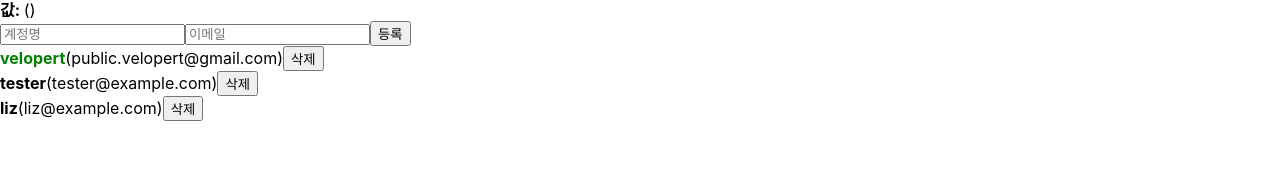
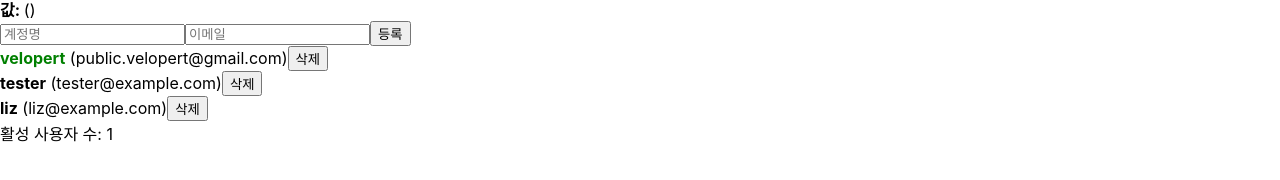
Before and after one commit to seows2/react_practice, a React (Create React App) app: page / in a window 1280 px wide. Shown: the part 216-396 px from the top of the page. Built offline with nearby package versions, Linux system fonts and the light colour scheme.

Commit message:
useCallback

```diff
--- a/src/App.js
+++ b/src/App.js
@@ -1,4 +1,4 @@
-import { useRef, useState } from 'react';
+import { useCallback, useMemo, useRef, useState } from 'react';
 import './App.css';
 import Counter from './Counter';
 import CreateUser from './CreateUser';
@@ -7,6 +7,10 @@ import InputSample from './InputSample';
 import UserList from './UserList';
 import Wrapper from './Wrapper';
 
+function countActiveUsers(users) {
+  console.log("활성 사용자는 세는 중...");
+  return users.filter(users => users.active).length;
+}
 
 function App() {
   const [inputs, setInputs] = useState({
@@ -47,11 +51,12 @@ function App() {
 
   const nextId = useRef(4);
 
-  const onCreate = () => {
+  const onCreate = useCallback(() => {
     const user = {
       id: nextId.current,
       username,
-      email
+      email,
+      active: false,
     }
     setUsers([...users, user])
     setInputs({
@@ -60,18 +65,19 @@ function App() {
     });
 
     nextId.current += 1;
-  }
+  }, [users, username, email]);
 
-  const onRemove = (id) => {
+  const onRemove = useCallback((id) => {
     setUsers(users.filter(user => user.id !== id));
-  }
+  },[users])
 
-  const onToggle = (id) => {
+  const onToggle = useCallback((id) => {
     setUsers(
       users.map(user => user.id === id ? {...user, active: !user.active} : user)
     )
-  }
+  },[users]);
 
+  const count = useMemo(() => countActiveUsers(users), [users]);
   return (
     <>
     <Wrapper>
@@ -87,6 +93,7 @@ function App() {
       onCreate={onCreate}
     />
     <UserList users={users} onRemove={onRemove} onToggle={onToggle}/>
+    <div>활성 사용자 수: {count}</div>
    </>
   );
 }
--- a/src/UserList.js
+++ b/src/UserList.js
@@ -1,6 +1,7 @@
-import React from 'react'
+import React, { useEffect } from 'react'
 
 function User({ user, onRemove, onToggle }) {
+
     return (
         <div>
             <b style={{
@@ -11,6 +12,7 @@ function User({ user, onRemove, onToggle }) {
             >
                 {user.username}
             </b>
+            &nbsp;
             <span>({user.email})</span>
             <button onClick={() => onRemove(user.id)}>삭제</button>
         </div>
```
